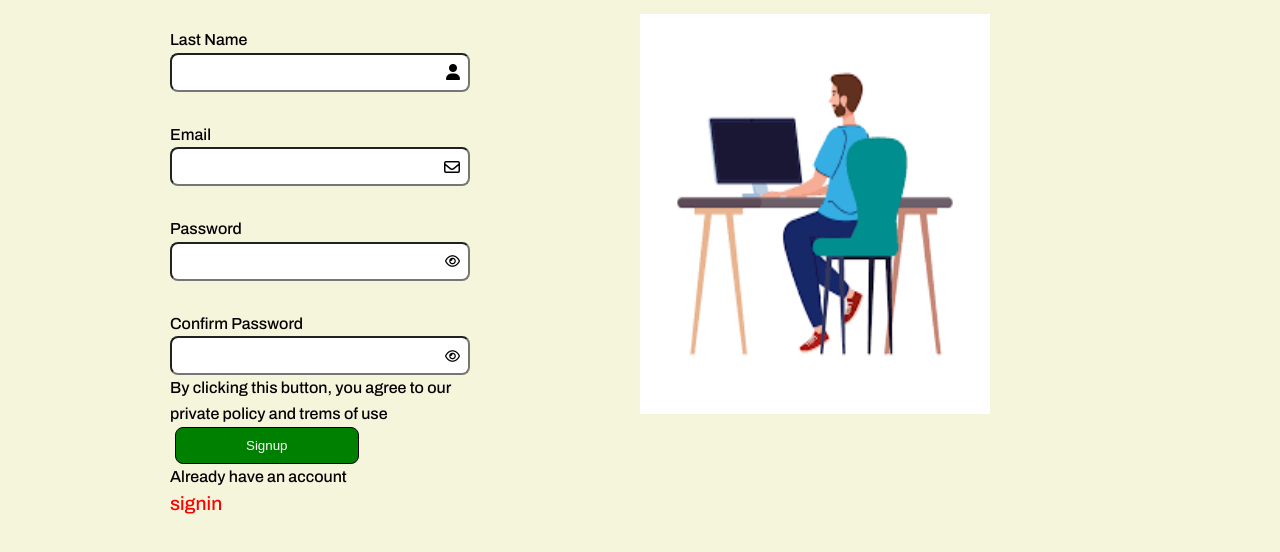
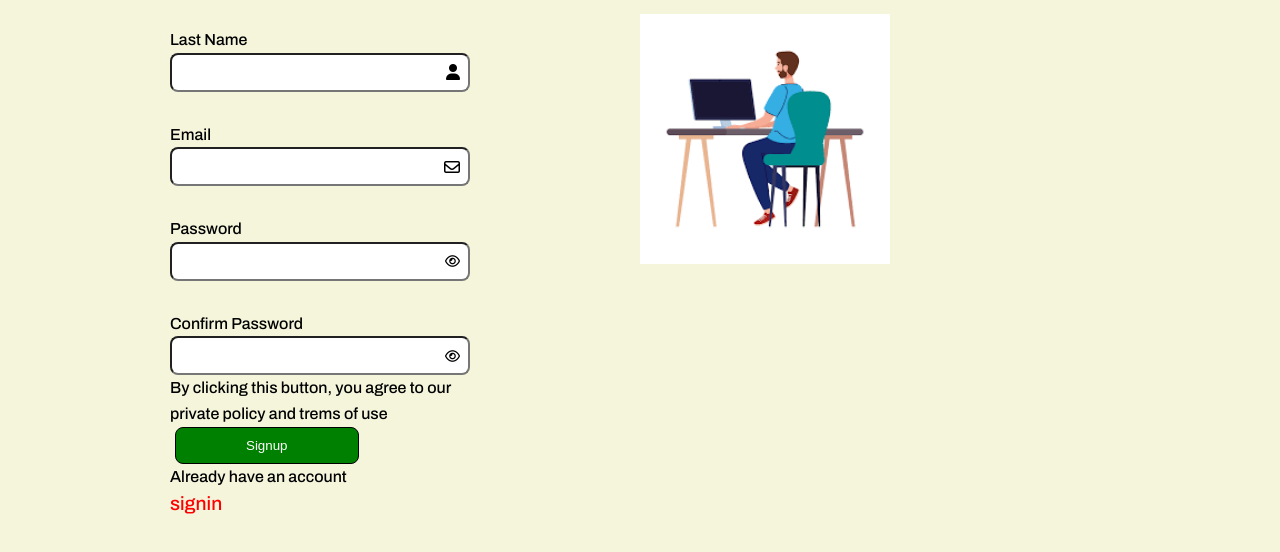
Before and after one commit to EllaGospel/new_signup_page, a plain HTML site: page index.html in a window 1280 px wide. Shown: the part 146-698 px from the top of the page. Drawn offline with Linux system fonts and the light colour scheme.

Commit message:
insertion of cartoon image

```diff
--- a/css/index.css
+++ b/css/index.css
@@ -35,15 +35,12 @@ body{
   background-color: #202142;
 }
 
-.right {
+ .right {
     background-color: beige;
    /* background-image: url(https://res.cloudinary.com/oziomadibia/image/upload/v1671212292/pexels-teona-swift-6912818_v4ukji.jpg); */
-    background-size: contain;
+     background-size: contain;
     background-position: center ;
     background-repeat: no-repeat;
-
-
-
 }
 .clock{
     display: flex;
@@ -146,7 +143,5 @@ form{
     margin-left: 40px;
 }
 .cartoon-item{
-
-    width: 350px;
-    height: 400px;
+    height: 250px;
 }
--- a/index.html
+++ b/index.html
@@ -80,7 +80,7 @@
 
         <div class="right" >
             <h1 id="dateTime" class="clock"> clock</h1>
-            <img src="/images/cartoon image.png" alt="laptop image" class="cartoon-item">
+            <img src="/images/cartoonimage.png" alt="laptop image" class="cartoon-item">
         </div>
 
          </section>
```
Also changed, not shown: images/cartoonimage.png (renamed from images/cartoon image.png).
